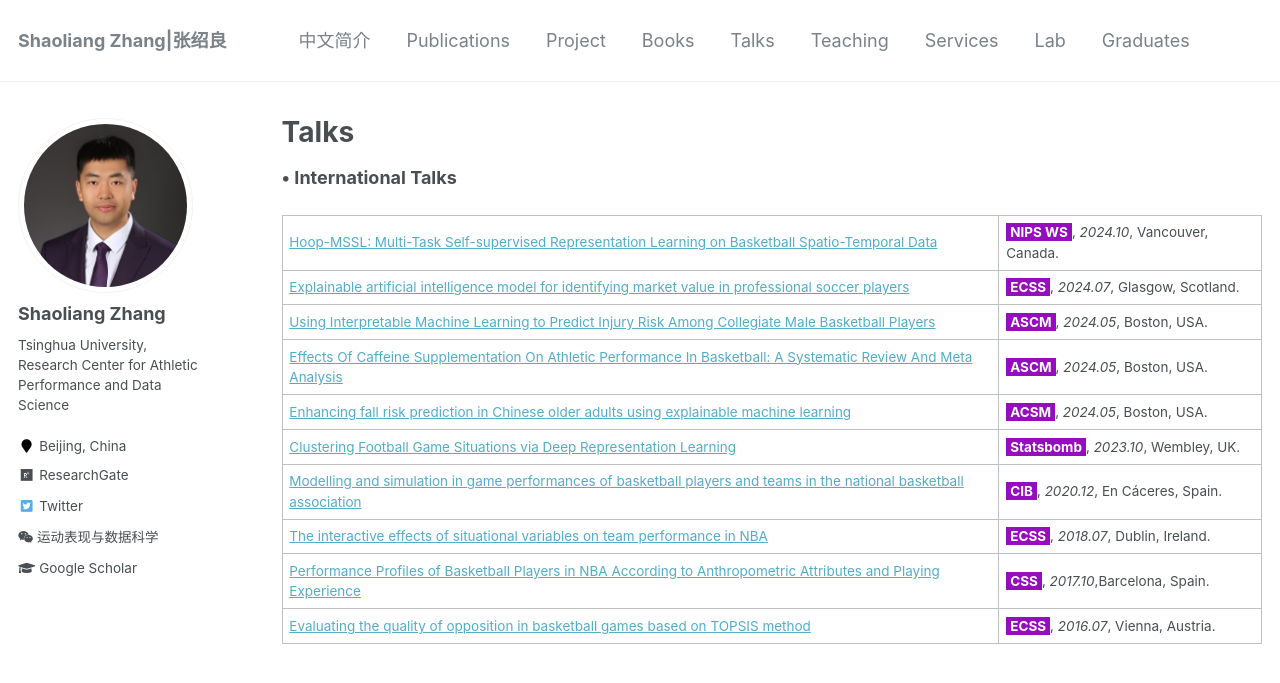
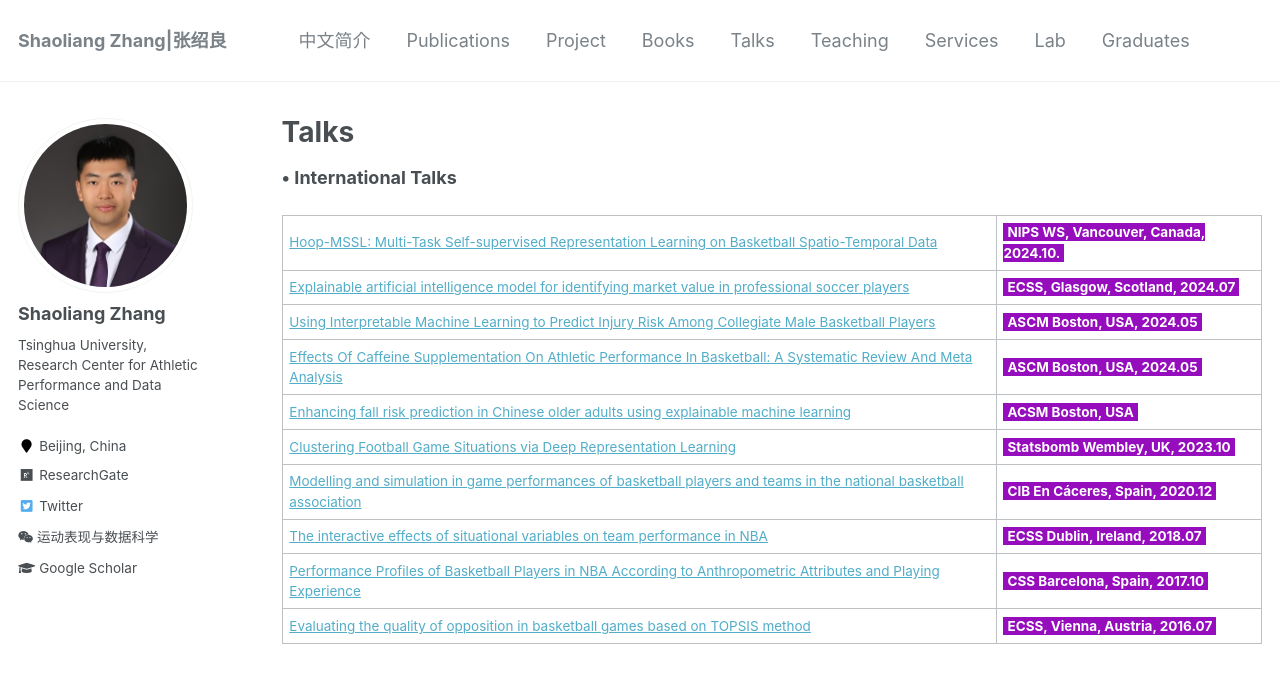
Before and after one commit to sportssuper/ZSL, a Jekyll site: the page built from _pages/talks.md, in a window 1280 px wide and 1083 px high. Shown: the top 683 px of the window. Built offline with Jekyll 4.4.1, drawn with Linux system fonts in a browser that asks for light colours; a script that is not in the unit is left out.

Commit message:
Update talks.md

```diff
--- a/_pages/talks.md
+++ b/_pages/talks.md
@@ -8,16 +8,16 @@ author_profile: true
 **• International Talks**
 
 |-------------------------|
-| [Hoop-MSSL: Multi-Task Self-supervised Representation Learning on Basketball Spatio-Temporal Data](talks/Hoop_MSSL.pdf) | **<span style="background-color: #960DBD; color: white; padding: 1px 4px;">NIPS WS</span>**, *2024.10*, Vancouver, Canada. |
-| [Explainable artificial intelligence model for identifying market value in professional soccer players](talks/Davison等.pdf) | **<span style="background-color: #960DBD; color: white; padding: 1px 4px;">ECSS</span>**, *2024.07*, Glasgow, Scotland. |
-| [Using Interpretable Machine Learning to Predict Injury Risk Among Collegiate Male Basketball Players](talks/predictinjuryriskamongcollegiatemalebasketballplayers.pdf) | **<span style="background-color: #960DBD; color: white; padding: 1px 4px;">ASCM</span>**, *2024.05*, Boston, USA. |
-| [Effects Of Caffeine Supplementation On Athletic Performance In Basketball: A Systematic Review And Meta Analysis](talks/Effectsofcaffeinesupplementationonathleticperformanceinbasketball.pdf) | **<span style="background-color: #960DBD; color: white; padding: 1px 4px;">ASCM</span>**, *2024.05*, Boston, USA. |
-| [Enhancing fall risk prediction in Chinese older adults using explainable machine learning](talks/machinelearning331.pdf) | **<span style="background-color: #960DBD; color: white; padding: 1px 4px;">ACSM</span>**, *2024.05*, Boston, USA. |
-| [Clustering Football Game Situations via Deep Representation Learning](talks/ClusteringFootballGameSituations.pdf) | **<span style="background-color: #960DBD; color: white; padding: 1px 4px;">Statsbomb</span>**, *2023.10*, Wembley, UK. |
-| [Modelling and simulation in game performances of basketball players and teams in the national basketball association](talks/Modellingandsimulation.pdf) | **<span style="background-color: #960DBD; color: white; padding: 1px 4px;">CIB</span>**, *2020.12*, En Cáceres, Spain. |
-| [The interactive effects of situational variables on team performance in NBA](talks/Book of abstracts.pdf) | **<span style="background-color: #960DBD; color: white; padding: 1px 4px;">ECSS</span>**, *2018.07*, Dublin, Ireland. |
-| [Performance Profiles of Basketball Players in NBA According to Anthropometric Attributes and Playing Experience](talks/Complexsystemsinsport.pdf) | **<span style="background-color: #960DBD; color: white; padding: 1px 4px;">CSS</span>**, *2017.10*,Barcelona, Spain. |
-| [Evaluating the quality of opposition in basketball games based on TOPSIS method](talks/BACA-2016.pdf) | **<span style="background-color: #960DBD; color: white; padding: 1px 4px;">ECSS</span>**, *2016.07*, Vienna, Austria.
+| [Hoop-MSSL: Multi-Task Self-supervised Representation Learning on Basketball Spatio-Temporal Data](talks/Hoop_MSSL.pdf) | **<span style="background-color: #960DBD; color: white; padding: 1px 4px;">NIPS WS, Vancouver, Canada, 2024.10.</span>**|
+| [Explainable artificial intelligence model for identifying market value in professional soccer players](talks/Davison等.pdf) | **<span style="background-color: #960DBD; color: white; padding: 1px 4px;">ECSS, Glasgow, Scotland, 2024.07</span>**|
+| [Using Interpretable Machine Learning to Predict Injury Risk Among Collegiate Male Basketball Players](talks/predictinjuryriskamongcollegiatemalebasketballplayers.pdf) | **<span style="background-color: #960DBD; color: white; padding: 1px 4px;">ASCM Boston, USA, 2024.05</span>**|
+| [Effects Of Caffeine Supplementation On Athletic Performance In Basketball: A Systematic Review And Meta Analysis](talks/Effectsofcaffeinesupplementationonathleticperformanceinbasketball.pdf) | **<span style="background-color: #960DBD; color: white; padding: 1px 4px;">ASCM Boston, USA, 2024.05</span>**|
+| [Enhancing fall risk prediction in Chinese older adults using explainable machine learning](talks/machinelearning331.pdf) | **<span style="background-color: #960DBD; color: white; padding: 1px 4px;">ACSM Boston, USA</span>**|
+| [Clustering Football Game Situations via Deep Representation Learning](talks/ClusteringFootballGameSituations.pdf) | **<span style="background-color: #960DBD; color: white; padding: 1px 4px;">Statsbomb Wembley, UK, 2023.10</span>**|
+| [Modelling and simulation in game performances of basketball players and teams in the national basketball association](talks/Modellingandsimulation.pdf) | **<span style="background-color: #960DBD; color: white; padding: 1px 4px;">CIB  En Cáceres, Spain, 2020.12</span>**|
+| [The interactive effects of situational variables on team performance in NBA](talks/Book of abstracts.pdf) | **<span style="background-color: #960DBD; color: white; padding: 1px 4px;">ECSS Dublin, Ireland, 2018.07</span>**|
+| [Performance Profiles of Basketball Players in NBA According to Anthropometric Attributes and Playing Experience](talks/Complexsystemsinsport.pdf) | **<span style="background-color: #960DBD; color: white; padding: 1px 4px;">CSS Barcelona, Spain, 2017.10</span>**|
+| [Evaluating the quality of opposition in basketball games based on TOPSIS method](talks/BACA-2016.pdf) | **<span style="background-color: #960DBD; color: white; padding: 1px 4px;">ECSS, Vienna, Austria, 2016.07</span>**|
 
 
 
```
